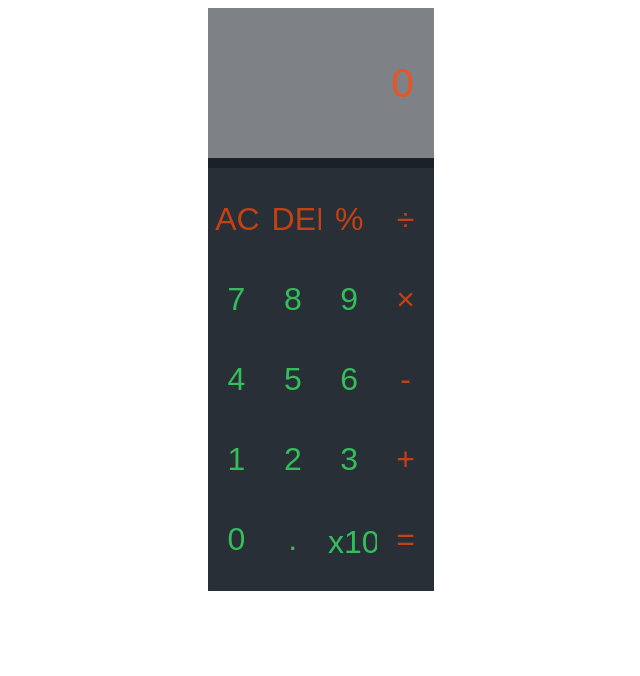
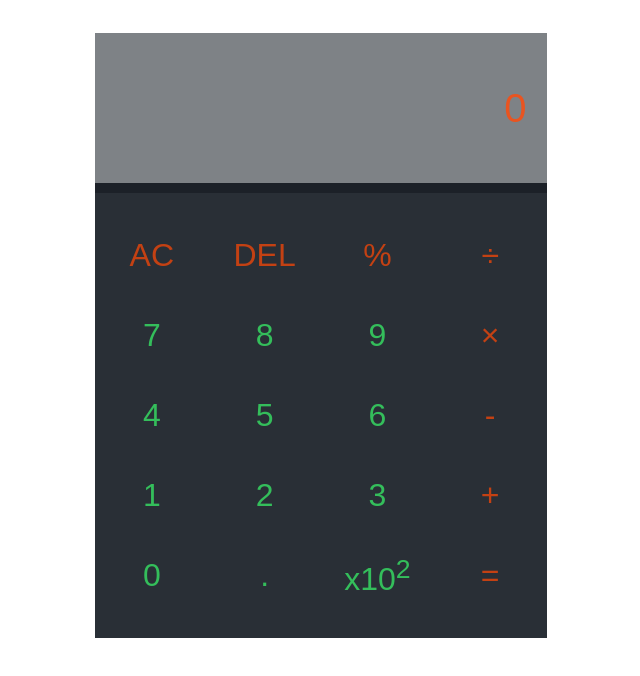
Before and after one commit to shaheedabd/simple_js_calculator, a plain HTML site: page index.html in a window 768 px wide. Shown: the whole page, without its empty margins (63-703 px from the left). Drawn offline with Linux system fonts and the light colour scheme.

Commit message:
Update stylesheet.css

```diff
--- a/stylesheet.css
+++ b/stylesheet.css
@@ -1,11 +1,3 @@
-/* body {
-    position: relative;
-    padding-top: calc(50vh - 23vw);
-    background-image: -webkit-linear-gradient(top left, #34be5b 0%, #E95420 100%);
-    background-image: linear-gradient(to bottom right, #34be5b 0%, #E95420 100%);
-    background-repeat: no-repeat;
-    background-attachment: fixed;
-} */
 .calculator {
     text-align: center;
     margin: 0 auto;
@@ -23,7 +15,7 @@
     border-radius: 0 !important;
     color: #E95420;
     text-align: right;
-    font-size: 2.5em;
+    font-size: 250%;
     padding: 0 20px;
     box-sizing: border-box;
 }
@@ -61,7 +53,7 @@ button:hover {
 }
 
 button:active {
-    color: #34be5b !important;
+    color: #BE3497 !important;
     background-color: #292f36;
 }
 
@@ -75,25 +67,36 @@ button:active {
 }
 
 .operator:active, .percentage:active, .delete:active, .all-clear:active, .equal-sign:active {
-    color: #C34113 !important;
+    color: #1395C3 !important;
     background-color: #292f36;
 }
 
 /* MEDIA QUERY TABLET */
 @media (min-width: 768px) and (max-width: 1024px) {
-    .button {
-        font-size: 16px !important;
+    .calculator {
+        text-align: center;
+        margin: 0 auto;
+        padding: 25px;
+        width: 50%;
+    }
+    .calculator-screen {
+        height: 20vh;
+        max-height: 20vh;
+    }
+
+    .calculator-keys {
+        height: 100% !important;
+        max-height: 80vh;
     }
 }
 
 /* MEDIA QUERY SMART PHONE */
 @media (max-width: 768px) {
-    body {
-        padding: 0;
-    }
-
     .calculator {
-        padding: 0 !important;
+        text-align: center;
+        margin: 0 auto;
+        padding: 25px;
+        width: 60%;
     }
 
     .calculator-screen {
```
